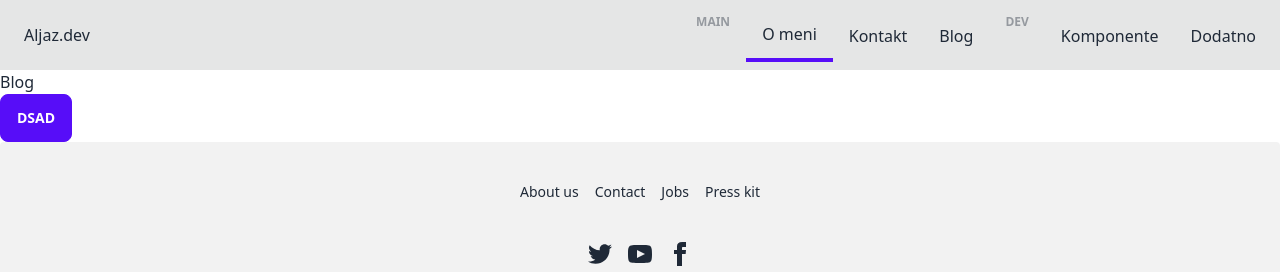
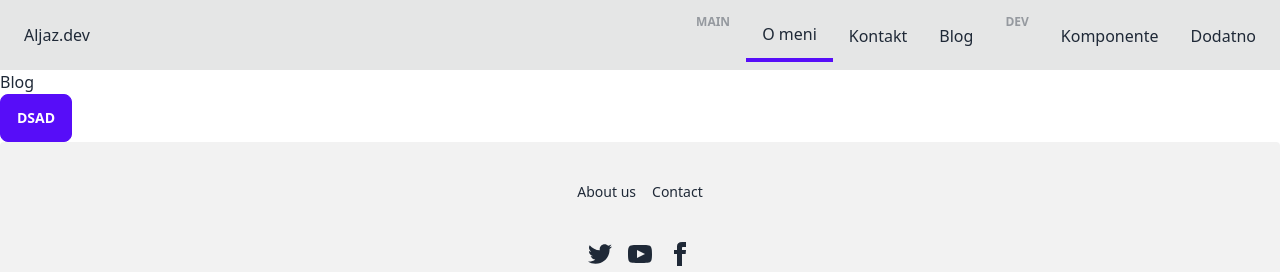
Before and after one commit to aljaz-zupan/portfolio, a SvelteKit app: page /blog in a window 1280 px wide. Shown: the top 272 px of the page. Built offline with nearby package versions, Linux system fonts and the light colour scheme.

Commit message:
footer changes

```diff
--- a/src/routes/+layout.svelte
+++ b/src/routes/+layout.svelte
@@ -9,7 +9,7 @@
 		<!-- Navbar -->
 		<div class="w-full navbar bg-base-300">
 			<div class="flex-1 px-2 mx-2">Aljaz.dev</div>
-			<div class="flex-none hidden lg:block">
+			<divj class="flex-none hidden lg:block">
 				<ul class="menu menu-horizontal">
 					<!-- Navbar menu content here -->
 					<li class="menu-title">
@@ -24,7 +24,7 @@
 					<li><a>Komponente</a></li>
 					<li><a>Dodatno</a></li>
 				</ul>
-			</div>
+			</divj>
 			<div class="flex-none lg:hidden">
 				<label for="my-drawer-3" class="btn btn-square btn-ghost">
 					<svg
@@ -47,10 +47,8 @@
 		</main>
 		<footer class="footer footer-center p-10 bg-base-200 text-base-content rounded">
 			<div class="grid grid-flow-col gap-4">
-				<a class="link link-hover">About us</a>
-				<a class="link link-hover">Contact</a>
-				<a class="link link-hover">Jobs</a>
-				<a class="link link-hover">Press kit</a>
+				<a href="/about" class="link link-hover">About us</a>
+				<a href="/contact" class="link link-hover">Contact</a>
 			</div>
 			<div>
 				<div class="grid grid-flow-col gap-4">
```
